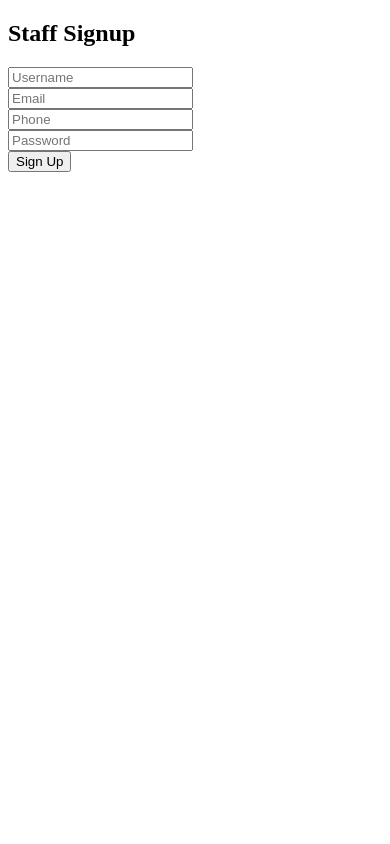
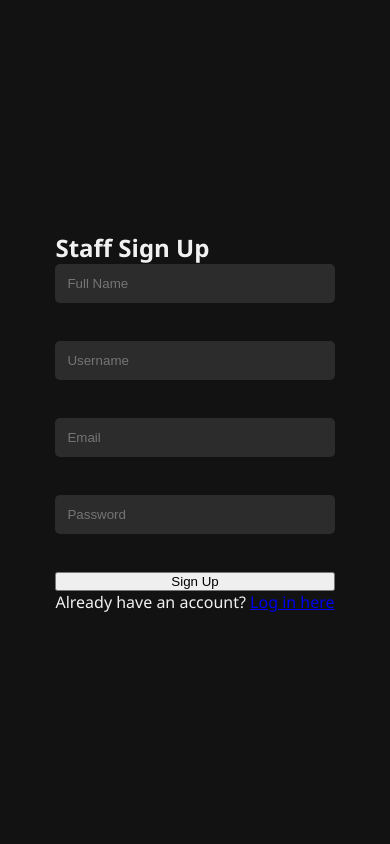
Before and after one commit to emranaxmed0/university-parking-management-system, a PHP site: page /signup/staff-signup.php in a window 390 px wide. Run offline with PHP 8.4, Linux system fonts and the light colour scheme.

Commit message:
styling the log ins and sign ups

```diff
--- /dev/null
+++ b/css/signup.css
@@ -0,0 +1,63 @@
+/* signup.css */
+
+* {
+    margin: 0;
+    padding: 0;
+    box-sizing: border-box;
+}
+
+body {
+    background-color: #121212;
+    font-family: 'Segoe UI', Tahoma, Geneva, Verdana, sans-serif;
+    color: #f1f1f1;
+    display: flex;
+    justify-content: center;
+    align-items: center;
+    height: 100vh;
+}
+
+.signup-container {
+    background-color: #1e1e1e;
+    padding: 2rem;
+    border-radius: 10px;
+    box-shadow: 0 0 15px rgba(255, 165, 0, 0.3);
+    width: 100%;
+    max-width: 450px;
+}
+
+.signup-container h2 {
+    text-align: center;
+    color: #ffa500;
+    margin-bottom: 1.5rem;
+}
+
+form {
+    display: flex;
+    flex-direction: column;
+}
+
+input[type="text"],
+input[type="email"],
+input[type="password"],
+input[type="tel"] {
+    padding: 0.75rem;
+    margin-bottom: 1rem;
+    border: none;
+    border-radius: 5px;
+    background-color: #2c2c2c;
+    color: #f1f1f1;
+}
+
+input[type="submit"] {
+    padding: 0.75rem;
+    background-color: #ffa500;
+    color: #1e1e1e;
+    border: none;
+    border-radius: 5px;
+    cursor: pointer;
+    font-weight: bold;
+}
+
+input[type="submit"]:hover {
+    background-color: #ff8c00;
+}
--- a/login/student-login.php
+++ b/login/student-login.php
@@ -24,11 +24,13 @@
     $error = "Invalid username or password.";
 }
 ?>
-<!-- HTML form -->
+
+<link rel="stylesheet" href="../css/login.css">
 <form method="post">
     <h2>Student Login</h2>
     <input type="text" name="username" placeholder="Username" required><br>
     <input type="password" name="password" placeholder="Password" required><br>
     <button type="submit">Login</button>
-    <?php if (isset($error)) echo "<p>$error</p>"; ?>
+    <?php if (isset($error)) echo "<p class='error'>$error</p>"; ?>
+    <p>Don't have an account? <a href="../signup/student-signup.php">Sign up here</a></p>
 </form>
--- a/signup/staff-signup.php
+++ b/signup/staff-signup.php
@@ -2,17 +2,17 @@
 require_once "../includes/db_connect.php";
 
 if ($_SERVER["REQUEST_METHOD"] == "POST") {
+    $fullname = $_POST["fullname"];
     $username = $_POST["username"];
     $email = $_POST["email"];
-    $phone = $_POST["phone"];
     $password = password_hash($_POST["password"], PASSWORD_DEFAULT);
 
-    $query = "INSERT INTO Staff (username, password, email, phone) VALUES (?, ?, ?, ?)";
-    $stmt = $conn->prepare($query);
-    $stmt->bind_param("ssss", $username, $password, $email, $phone);
+    $sql = "INSERT INTO Staff (fullname, username, email, password) VALUES (?, ?, ?, ?)";
+    $stmt = $conn->prepare($sql);
+    $stmt->bind_param("ssss", $fullname, $username, $email, $password);
 
     if ($stmt->execute()) {
-        header("Location: ../login/staff_login.php");
+        header("Location: ../login/staff-login.php");
         exit();
     } else {
         $error = "Signup failed. Please try again.";
@@ -21,19 +21,24 @@
 ?>
 
 <!DOCTYPE html>
-<html>
+<html lang="en">
 <head>
+    <meta charset="UTF-8">
     <title>Staff Signup</title>
+    <link rel="stylesheet" href="../css/signup.css">
 </head>
 <body>
-    <form method="post">
-        <h2>Staff Signup</h2>
-        <input type="text" name="username" placeholder="Username" required><br>
-        <input type="email" name="email" placeholder="Email" required><br>
-        <input type="text" name="phone" placeholder="Phone" required><br>
-        <input type="password" name="password" placeholder="Password" required><br>
-        <button type="submit">Sign Up</button>
-        <?php if (isset($error)) echo "<p>$error</p>"; ?>
-    </form>
+    <div class="form-container">
+        <form method="POST">
+            <h2>Staff Sign Up</h2>
+            <input type="text" name="fullname" placeholder="Full Name" required><br>
+            <input type="text" name="username" placeholder="Username" required><br>
+            <input type="email" name="email" placeholder="Email" required><br>
+            <input type="password" name="password" placeholder="Password" required><br>
+            <button type="submit">Sign Up</button>
+            <?php if (isset($error)) echo "<p class='error'>$error</p>"; ?>
+            <p>Already have an account? <a href="../login/staff-login.php">Log in here</a></p>
+        </form>
+    </div>
 </body>
 </html>
```
Also changed, not shown: css/login.css (added, +61 -0 lines), css/nav.css (+15 -1 lines), login/staff-login.php (+20 -8 lines), login/visitor-login.php (+5 -3 lines), signup/student-signup.php (+10 -11 lines), signup/visitor-signup.php (+15 -22 lines).
